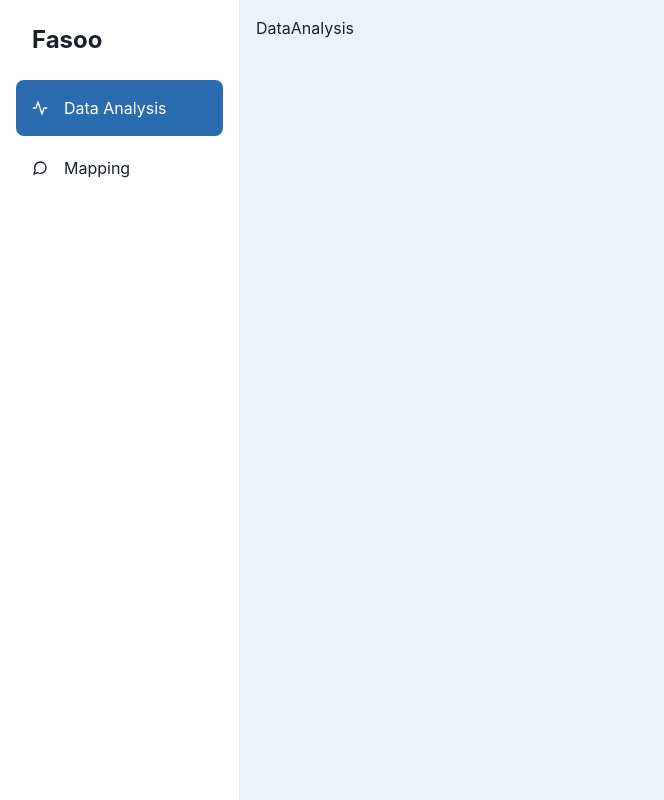
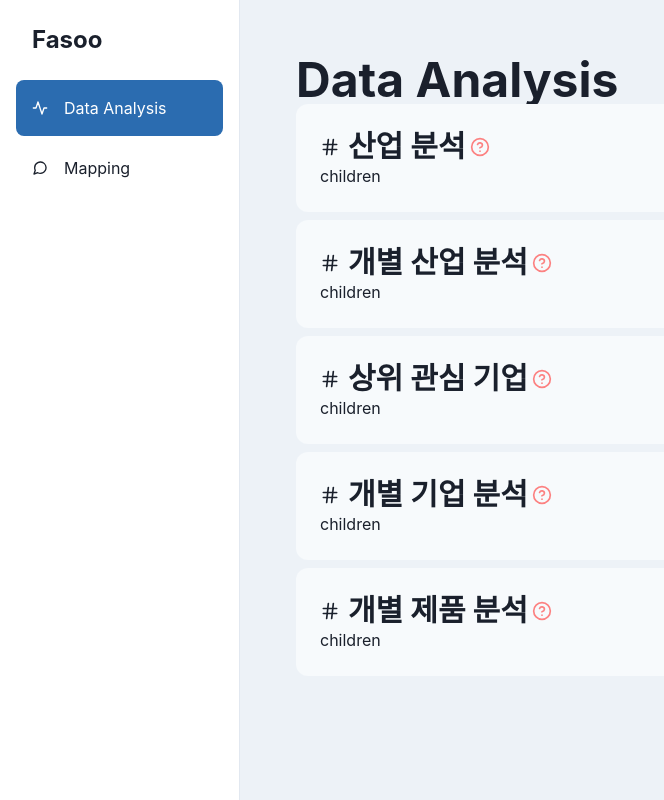
Before and after one commit to LogBoard-fasoo/logboard_client, a React (Create React App) app: page /data-analysis in a window 1280 px wide. Shown: the whole page, without its empty margins (0-664 px from the left). Built offline with nearby package versions, Linux system fonts and the light colour scheme.

Commit message:
feat: Tooltip 추가

```diff
--- a/craco.config.js
+++ b/craco.config.js
@@ -5,6 +5,7 @@ module.exports = {
     alias: {
       "@": path.resolve(__dirname, "src/"),
       "@components": path.resolve(__dirname, "src/components"),
+      "@common": path.resolve(__dirname, "src/components/common"),
       "@styles": path.resolve(__dirname, "src/styles"),
       "@utils": path.resolve(__dirname, "src/utils"),
     },
--- /dev/null
+++ b/src/components/common/Tooltip.js
@@ -0,0 +1,10 @@
+import { Icon, Tooltip } from "@chakra-ui/react"
+import { FiHelpCircle } from "react-icons/fi"
+
+export default function CustomTooltip({tooltipContent}){
+    return <Tooltip hasArrow label={tooltipContent} placement='right-start' bg='red.50' color='black' fontSize="lg">
+        <span>
+        <Icon as={FiHelpCircle} boxSize={5} color="red.300" ml={1}/>
+        </span>
+      </Tooltip>
+}
--- a/src/components/layout/Sidebar.js
+++ b/src/components/layout/Sidebar.js
@@ -43,7 +43,8 @@ export default function Sidebar({ children }) {
       </Drawer>
       {/* mobilenav */}
       <MobileNav display={{ base: "flex", md: "none" }} onOpen={onOpen} />
-      <Box ml={{ base: 0, md: 60 }} p="4">
+
+      <Box ml={{ base: 0, md: 60 }} borderRadius="xl" p="4" h="100vh">
         {children}
       </Box>
     </Box>
--- a/src/components/pages/DataAnalysis.js
+++ b/src/components/pages/DataAnalysis.js
@@ -1,7 +1,45 @@
 import Sidebar from "../layout/Sidebar";
+import { Box, Icon, Stack } from "@chakra-ui/react";
+import { Heading } from "@chakra-ui/react";
+import { FiHash } from "react-icons/fi";
+import CustomTooltip from "../common/Tooltip";
 
-function DataAnalysis() {
-  return <Sidebar>DataAnalysis</Sidebar>;
+export default function DataAnalysis() {
+  const containerProps = [
+    {title: '산업 분석', tooltipContent: '산업분석임다', children: "컨텐츠"},
+    {title: '개별 산업 분석', tooltipContent: '산업분석임다', children: "컨텐츠"},
+    {title: '상위 관심 기업', tooltipContent: '산업분석임다', children: "컨텐츠"},
+    {title: '개별 기업 분석', tooltipContent: '산업분석임다', children: "컨텐츠"},
+    {title: '개별 제품 분석', tooltipContent: '산업분석임다', children: "컨텐츠"},
+  ]
+  return (<Sidebar>
+    <Box h="100%" p="10">
+      <Heading as='h1' size='2xl' noOfLines={1}>
+      Data Analysis
+      </Heading>
+      <Stack>
+        {containerProps.map(({children, ...rest}) =>
+        <Container {...rest} titleIcon={FiHash}>children</Container>
+          )}
+      </Stack>
+    </Box>
+    </Sidebar>);
 }
 
-export default DataAnalysis;
+function Container({title, titleIcon, children, tooltipContent}){
+  return <Box bg="gray.50" borderRadius='xl'p={6}>
+    <Heading as='h2' size='lg' >
+      <Icon
+        boxSize={5}
+        mr={2}
+        _groupHover={{
+          color: "white",
+        }}
+        as={titleIcon}
+      />
+      {title}
+      <CustomTooltip tooltipContent={tooltipContent}/>
+       </Heading>
+      {children}
+    </Box>
+}
```
Also changed, not shown: 1 other file (tests, documents, lock files or other folders).
